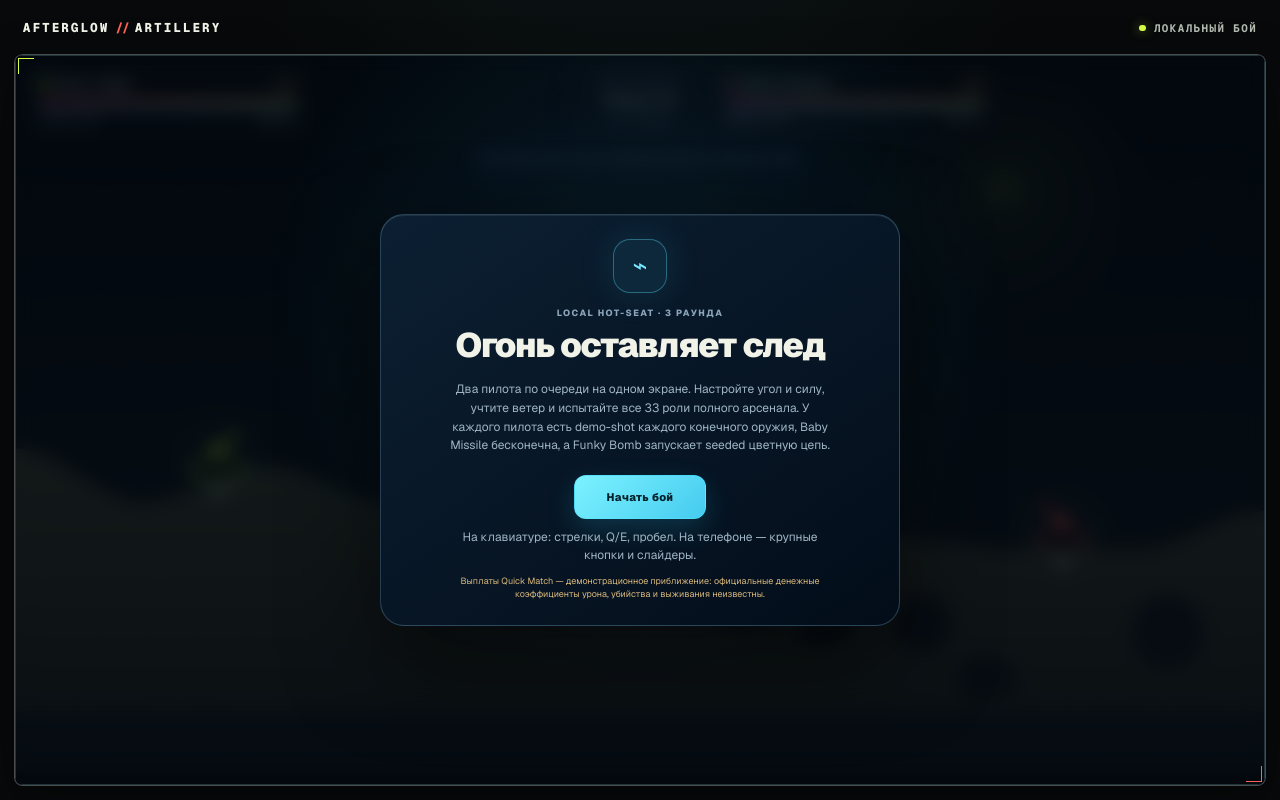
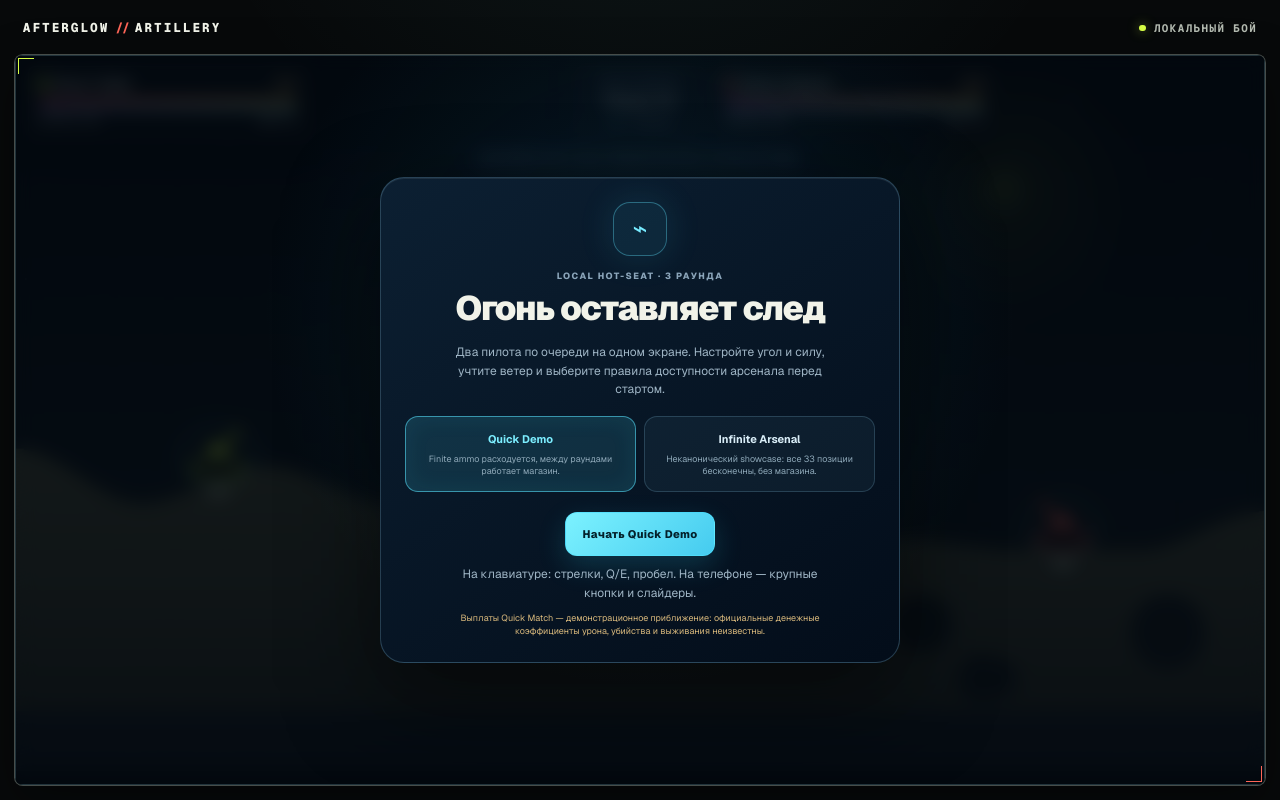
Before and after one commit to xxsrez/afterglow-artillery, a Next.js app: page / in a window 1280 px wide. Built offline with nearby package versions, Linux system fonts and the light colour scheme.

Commit message:
AND-9 add Infinite Arsenal showcase mode

```diff
--- a/app/game/ScorchedGame.module.css
+++ b/app/game/ScorchedGame.module.css
@@ -189,6 +189,11 @@
   text-transform: uppercase;
 }
 
+.showcaseBadge {
+  color: #ffcf69;
+  text-shadow: 0 0 14px rgba(255, 198, 78, 0.34);
+}
+
 .roundValue {
   display: block;
   margin-top: 2px;
@@ -242,6 +247,7 @@
 .modalButton:focus-visible,
 .shopCard:focus-visible,
 .toggleButton:focus-visible,
+.modeButton:focus-visible,
 .arsenalTab:focus-visible,
 .shopAction:focus-visible {
   outline: 2px solid #fff;
@@ -877,6 +883,48 @@
   color: #79e9ff;
 }
 
+.modeGrid {
+  display: grid;
+  grid-template-columns: repeat(2, minmax(0, 1fr));
+  gap: 8px;
+  margin-top: 17px;
+  text-align: left;
+}
+
+.modeButton {
+  display: grid;
+  min-height: 76px;
+  align-content: center;
+  gap: 5px;
+  padding: 11px 13px;
+  border: 1px solid rgba(147, 208, 238, 0.2);
+  border-radius: 13px;
+  color: #d9edf7;
+  background: rgba(107, 164, 195, 0.08);
+  font: inherit;
+  cursor: pointer;
+}
+
+.modeButton strong {
+  font-size: 11px;
+}
+
+.modeButton span {
+  color: #8ea8b8;
+  font-size: 9px;
+  line-height: 1.35;
+}
+
+.modeButtonActive {
+  border-color: rgba(88, 226, 255, 0.56);
+  background: rgba(73, 202, 233, 0.14);
+  box-shadow: inset 0 0 24px rgba(66, 213, 247, 0.08);
+}
+
+.modeButtonActive strong {
+  color: #7ceeff;
+}
+
 .shopHeader {
   display: grid;
   grid-template-columns: 1fr auto 1fr;
@@ -1423,7 +1471,8 @@
   }
 
   .modalButton,
-  .toggleButton {
+  .toggleButton,
+  .modeButton {
     min-height: 48px;
   }
 
@@ -1508,7 +1557,7 @@
     border-radius: 3px;
   }
 
-  .roundHud .eyebrow {
+  .roundHud .eyebrow:not(.showcaseBadge) {
     display: none;
   }
 
@@ -1553,6 +1602,19 @@
 
   .modalActions {
     margin-top: 10px;
+  }
+
+  .modeGrid {
+    margin-top: 8px;
+  }
+
+  .modeButton {
+    min-height: 58px;
+    padding: 7px 9px;
+  }
+
+  .modeButton span {
+    font-size: 8px;
   }
 
   .shopHeader {
--- a/app/game/ScorchedGame.tsx
+++ b/app/game/ScorchedGame.tsx
@@ -9,12 +9,14 @@ import {
   WEAPONS,
   WORLD_HEIGHT,
   WORLD_WIDTH,
+  DEFAULT_DEMO_MATCH_MODE,
   availableSelectedWeapon,
   applyInterest,
   calculateInterest,
   consumePlayerWeapon,
   createDemoInventory,
   generateTerrain,
+  isInfiniteArsenalMode,
   isPlayerWeaponAvailable,
   nextPlayerIndex,
   purchaseWeapon,
@@ -23,8 +25,10 @@ import {
   restoreAvailableSelectedWeapon,
   selectPlayerWeapon,
   sellWeapon,
+  shouldOpenInterroundShop,
   simulateTrajectory,
   updatePlayerAim,
+  type DemoMatchMode,
   type Tank,
   type TrajectoryPoint,
   type Vector2,
@@ -191,6 +195,7 @@ interface PlayerTank extends Tank {
 
 interface GameModel {
   seed: number;
+  mode: DemoMatchMode;
   phase: GamePhase;
   round: number;
   activePlayer: 0 | 1;
@@ -446,6 +451,7 @@ function createGame(seed = 41_705): GameModel {
 
   return {
     seed,
+    mode: DEFAULT_DEMO_MATCH_MODE,
     phase: "intro",
     round: 1,
     activePlayer: 0,
@@ -469,8 +475,12 @@ function weaponAmmo(tank: PlayerTank, weaponId: WeaponId): number {
   return weaponAmmoCount(tank.inventory, weaponId);
 }
 
-function canUseWeapon(tank: PlayerTank, weaponId: WeaponId): boolean {
-  return isPlayerWeaponAvailable(tank, weaponId);
+function canUseWeapon(
+  model: GameModel,
+  tank: PlayerTank,
+  weaponId: WeaponId,
+): boolean {
+  return isPlayerWeaponAvailable(tank, weaponId, model.mode);
 }
 
 function projectileOrigin(tank: PlayerTank): Vector2 {
@@ -1533,7 +1543,7 @@ function chooseAvailableWeapon(
   model: GameModel,
   player: 0 | 1,
 ): WeaponId {
-  return availableSelectedWeapon(model.tanks[player]);
+  return availableSelectedWeapon(model.tanks[player], model.mode);
 }
 
 function shotOutcomeText(model: GameModel, shot: ShotVisual): string {
@@ -1577,6 +1587,7 @@ function completeRound(model: GameModel): void {
     model.tanks[winner].wins += 1;
   }
 
+  if (shouldOpenInterroundShop(model.mode)) {
     model.tanks.forEach((tank, index) => {
       tank.credits +=
         7_000 +
@@ -1585,6 +1596,12 @@ function completeRound(model: GameModel): void {
       tank.bankAtRoundStart = tank.credits;
       tank.lastInterest = 0;
     });
+  } else {
+    model.tanks.forEach((tank) => {
+      tank.bankAtRoundStart = 0;
+      tank.lastInterest = 0;
+    });
+  }
 
   model.phase = "roundEnd";
   model.message = draw
@@ -1593,14 +1610,22 @@ function completeRound(model: GameModel): void {
 }
 
 function prepareNextRound(model: GameModel): void {
-  const interestEarned = model.tanks.map((tank) => {
+  const applyRoundInterest = (tank: PlayerTank): number => {
     const eligibleBank = tank.credits;
     const earned = calculateInterest(eligibleBank);
     const verifiedEarned = applyInterest(eligibleBank) - eligibleBank;
     tank.lastInterest = Math.min(earned, verifiedEarned);
     tank.credits += tank.lastInterest;
     return tank.lastInterest;
-  });
+  };
+  const interestEarned: [number, number] = shouldOpenInterroundShop(
+    model.mode,
+  )
+    ? [
+        applyRoundInterest(model.tanks[0]),
+        applyRoundInterest(model.tanks[1]),
+      ]
+    : [0, 0];
 
   model.round += 1;
   model.turn = 0;
@@ -1631,9 +1656,10 @@ function prepareNextRound(model: GameModel): void {
   });
 
   model.phase = "aiming";
-  model.message =
-    `Раунд ${model.round}. Проценты 5%: +₡${formatCredits(interestEarned[0] ?? 0)} / ` +
-    `+₡${formatCredits(interestEarned[1] ?? 0)}. Ветер ${Math.abs(model.wind)}.`;
+  model.message = isInfiniteArsenalMode(model.mode)
+    ? `Раунд ${model.round}. Infinite Arsenal: магазин пропущен, все 33 позиции доступны. Ветер ${Math.abs(model.wind)}.`
+    : `Раунд ${model.round}. Проценты 5%: +₡${formatCredits(interestEarned[0])} / ` +
+      `+₡${formatCredits(interestEarned[1])}. Ветер ${Math.abs(model.wind)}.`;
 }
 
 function renderTerrain(
@@ -2804,6 +2830,7 @@ export default function ScorchedGame() {
   const [weaponSelectorOpen, setWeaponSelectorOpen] = useState(false);
 
   const model = gameRef.current;
+  const infiniteArsenal = isInfiniteArsenalMode(model.mode);
   const activeTank = model.tanks[model.activePlayer];
   const selectedWeapon = chooseAvailableWeapon(model, model.activePlayer);
   const selectedWeaponDefinition = catalogWeapon(selectedWeapon);
@@ -2934,7 +2961,10 @@ export default function ScorchedGame() {
       completeRound(game);
     } else {
       game.activePlayer = nextPlayerIndex(shot.owner);
-      restoreAvailableSelectedWeapon(game.tanks[game.activePlayer]);
+      restoreAvailableSelectedWeapon(
+        game.tanks[game.activePlayer],
+        game.mode,
+      );
       game.phase = "aiming";
       game.message = `${game.tanks[game.activePlayer].name}: учитывайте ветер и след прошлого выстрела.`;
     }
@@ -3084,7 +3114,7 @@ export default function ScorchedGame() {
         return;
       }
       const tank = game.tanks[game.activePlayer];
-      if (!selectPlayerWeapon(tank, weaponId)) {
+      if (!selectPlayerWeapon(tank, weaponId, game.mode)) {
         game.message = `${catalogWeapon(weaponId).name}: боезапас исчерпан.`;
         refresh();
         return;
@@ -3099,7 +3129,13 @@ export default function ScorchedGame() {
   const selectWeaponFromSelector = useCallback(
     (weaponId: WeaponId) => {
       const game = gameRef.current;
-      if (!canUseWeapon(game.tanks[game.activePlayer], weaponId)) {
+      if (
+        !canUseWeapon(
+          game,
+          game.tanks[game.activePlayer],
+          weaponId,
+        )
+      ) {
         return;
       }
       selectWeapon(weaponId);
@@ -3179,7 +3215,11 @@ export default function ScorchedGame() {
         const candidate = WEAPONS[index];
         if (
           candidate &&
-          canUseWeapon(game.tanks[game.activePlayer], candidate.id)
+          canUseWeapon(
+            game,
+            game.tanks[game.activePlayer],
+            candidate.id,
+          )
         ) {
           selectWeapon(candidate.id);
           break;
@@ -3198,7 +3238,7 @@ export default function ScorchedGame() {
     const owner = game.activePlayer;
     const weaponId = chooseAvailableWeapon(game, owner);
     const tank = game.tanks[owner];
-    consumePlayerWeapon(tank, weaponId);
+    consumePlayerWeapon(tank, weaponId, game.mode);
 
     impactAudioPlayedRef.current = false;
     shotRef.current = buildShot(game, owner, weaponId);
@@ -3294,10 +3334,27 @@ export default function ScorchedGame() {
     }
   }, [refresh]);
 
+  const selectMatchMode = useCallback(
+    (mode: DemoMatchMode) => {
+      const game = gameRef.current;
+      if (game.phase !== "intro") {
+        return;
+      }
+      game.mode = mode;
+      game.message = isInfiniteArsenalMode(mode)
+        ? "Infinite Arsenal выбран: все 33 позиции бесконечны, магазин отключён."
+        : "Quick Demo выбран: finite ammo расходуется, между раундами работает магазин.";
+      refresh();
+    },
+    [refresh],
+  );
+
   const startMatch = useCallback(() => {
     const game = gameRef.current;
     game.phase = "aiming";
-    game.message = `${game.tanks[game.activePlayer].name}: выберите оружие и сделайте первый выстрел.`;
+    game.message = isInfiniteArsenalMode(game.mode)
+      ? `${game.tanks[game.activePlayer].name}: Infinite Arsenal — выберите любую из 33 позиций.`
+      : `${game.tanks[game.activePlayer].name}: выберите оружие и сделайте первый выстрел.`;
     refresh();
     void ensureAudio();
   }, [ensureAudio, refresh]);
@@ -3307,10 +3364,12 @@ export default function ScorchedGame() {
     if (game.round >= TOTAL_ROUNDS) {
       game.phase = "matchEnd";
       game.message = "Три раунда завершены.";
-    } else {
+    } else if (shouldOpenInterroundShop(game.mode)) {
       game.phase = "shop";
       game.shopPlayer = 0;
       game.message = `${game.tanks[0].name}: выберите покупки на следующий раунд.`;
+    } else {
+      prepareNextRound(game);
     }
     refresh();
   }, [refresh]);
@@ -3598,7 +3657,13 @@ export default function ScorchedGame() {
         ))}
 
         <section className={styles.roundHud} aria-label="Раунд и ветер">
-          <p className={styles.eyebrow}>Quick Match</p>
+          <p
+            className={`${styles.eyebrow} ${
+              infiniteArsenal ? styles.showcaseBadge : ""
+            }`}
+          >
+            {infiniteArsenal ? "Infinite Arsenal" : "Quick Match"}
+          </p>
           <strong className={styles.roundValue}>
             Раунд {model.round}/{TOTAL_ROUNDS}
           </strong>
@@ -3693,7 +3758,9 @@ export default function ScorchedGame() {
               aria-controls="weapon-selector-dialog"
               data-game-keyboard-owner="aiming"
               aria-label={`Открыть арсенал: ${selectedWeaponDefinition.name}, ${
-                selectedWeaponDefinition.ammo.kind === "unlimited"
+                infiniteArsenal
+                  ? "бесконечный showcase-доступ"
+                  : selectedWeaponDefinition.ammo.kind === "unlimited"
                   ? "бесконечный запас"
                   : `боезапас ${weaponAmmo(activeTank, selectedWeapon)}`
               }`}
@@ -3714,7 +3781,9 @@ export default function ScorchedGame() {
               </span>
               <span className={styles.weaponTriggerMeta}>
                 <strong>
-                  {selectedWeaponDefinition.ammo.kind === "unlimited"
+                  {infiniteArsenal
+                    ? "∞ showcase"
+                    : selectedWeaponDefinition.ammo.kind === "unlimited"
                     ? "∞ базовый"
                     : `× ${weaponAmmo(activeTank, selectedWeapon)}`}
                 </strong>
@@ -3831,15 +3900,25 @@ export default function ScorchedGame() {
           >
             {selectorWeapons.map((weapon) => {
               const ammo = weaponAmmo(activeTank, weapon.id);
-              const available = canUseWeapon(activeTank, weapon.id);
+              const available = canUseWeapon(
+                model,
+                activeTank,
+                weapon.id,
+              );
               const selected = selectedWeapon === weapon.id;
-              const status = selected
-                ? "Выбрано"
+              const availabilityStatus = infiniteArsenal
+                ? "Бесконечный доступ"
                 : weapon.ammo.kind === "unlimited"
                   ? "Базовый"
                   : available
                     ? `Боезапас ${ammo}`
                     : "Нет заряда";
+              const status = selected
+                ? "Выбрано"
+                : availabilityStatus;
+              const accessibleStatus = selected
+                ? `Выбрано, ${availabilityStatus}`
+                : availabilityStatus;
 
               return (
                 <button
@@ -3858,7 +3937,7 @@ export default function ScorchedGame() {
                   aria-disabled={!available}
                   aria-label={`${weapon.name}, ${weaponCategoryLabel(
                     weapon.category,
-                  )}, ${status}`}
+                  )}, ${accessibleStatus}`}
                   title={weapon.description}
                   onClick={() => {
                     if (available) {
@@ -3884,7 +3963,10 @@ export default function ScorchedGame() {
                   <span className={styles.weaponOptionStatus}>
                     <strong>{status}</strong>
                     <span>
-                      {weapon.ammo.kind === "unlimited" ? "∞" : `× ${ammo}`}
+                      {infiniteArsenal ||
+                      weapon.ammo.kind === "unlimited"
+                        ? "∞"
+                        : `× ${ammo}`}
                     </span>
                   </span>
                 </button>
@@ -3906,24 +3988,61 @@ export default function ScorchedGame() {
             </h2>
             <p className={styles.modalText}>
               Два пилота по очереди на одном экране. Настройте угол и силу,
-              учтите ветер и испытайте все 33 роли полного арсенала. У каждого
-              пилота есть demo-shot каждого конечного оружия, Baby Missile
-              бесконечна, а Funky Bomb запускает seeded цветную цепь.
+              учтите ветер и выберите правила доступности арсенала перед
+              стартом.
             </p>
+            <div
+              className={styles.modeGrid}
+              aria-label="Режим матча"
+            >
+              <button
+                type="button"
+                className={`${styles.modeButton} ${
+                  !infiniteArsenal ? styles.modeButtonActive : ""
+                }`}
+                aria-pressed={!infiniteArsenal}
+                onClick={() => selectMatchMode("quick-demo")}
+              >
+                <strong>Quick Demo</strong>
+                <span>
+                  Finite ammo расходуется, между раундами работает магазин.
+                </span>
+              </button>
+              <button
+                type="button"
+                className={`${styles.modeButton} ${
+                  infiniteArsenal ? styles.modeButtonActive : ""
+                }`}
+                aria-pressed={infiniteArsenal}
+                onClick={() => selectMatchMode("infinite-arsenal")}
+              >
+                <strong>Infinite Arsenal</strong>
+                <span>
+                  Неканонический showcase: все 33 позиции бесконечны, без
+                  магазина.
+                </span>
+              </button>
+            </div>
             <div className={styles.modalActions}>
               <button
                 type="button"
                 className={`${styles.modalButton} ${styles.modalButtonPrimary}`}
                 onClick={() => void startMatch()}
               >
-                Начать бой
+                {infiniteArsenal
+                  ? "Начать Infinite Arsenal"
+                  : "Начать Quick Demo"}
               </button>
             </div>
             <p className={styles.modalText}>
               На клавиатуре: стрелки, Q/E, пробел. На телефоне — крупные
               кнопки и слайдеры.
             </p>
-            <p className={styles.disclosure}>{DEMO_PAYOUT_DISCLOSURE}</p>
+            <p className={styles.disclosure}>
+              {infiniteArsenal
+                ? "Infinite Arsenal — демонстрационный неканонический режим; механика выстрела не меняется, отключены только расход ammo и магазин."
+                : DEMO_PAYOUT_DISCLOSURE}
+            </p>
           </section>
         </div>
       )}
@@ -4005,10 +4124,15 @@ export default function ScorchedGame() {
                 : `${model.tanks[model.roundWinner as 0 | 1].name} побеждает`}
             </h2>
             <p className={styles.modalText}>
-              Оба пилота получили награду за нанесённый урон. Победителю
-              начислен дополнительный бонус.
+              {infiniteArsenal
+                ? "Showcase сохраняет результат раунда, но пропускает экономику и сразу продолжает с бесконечным арсеналом."
+                : "Оба пилота получили награду за нанесённый урон. Победителю начислен дополнительный бонус."}
             </p>
-            <p className={styles.disclosure}>{DEMO_PAYOUT_DISCLOSURE}</p>
+            {!infiniteArsenal && (
+              <p className={styles.disclosure}>
+                {DEMO_PAYOUT_DISCLOSURE}
+              </p>
+            )}
             <div className={styles.scoreGrid}>
               {model.tanks.map((tank) => (
                 <div
@@ -4031,7 +4155,11 @@ export default function ScorchedGame() {
                 className={`${styles.modalButton} ${styles.modalButtonPrimary}`}
                 onClick={openRoundResult}
               >
-                {model.round >= TOTAL_ROUNDS ? "Итоги матча" : "В магазин"}
+                {model.round >= TOTAL_ROUNDS
+                  ? "Итоги матча"
+                  : infiniteArsenal
+                    ? "Следующий showcase-раунд"
+                    : "В магазин"}
               </button>
             </div>
           </section>
@@ -4284,7 +4412,11 @@ export default function ScorchedGame() {
             <div className={styles.modalMark} aria-hidden="true">
               ✺
             </div>
-            <p className={styles.eyebrow}>Quick Match завершён</p>
+            <p className={styles.eyebrow}>
+              {infiniteArsenal
+                ? "Infinite Arsenal завершён"
+                : "Quick Match завершён"}
+            </p>
             <h2 id="match-title" className={styles.modalTitle}>
               {winner ? `${winner.name} — победитель` : "Матч окончен вничью"}
             </h2>
--- a/lib/game/index.ts
+++ b/lib/game/index.ts
@@ -1,6 +1,7 @@
 export * from "./ballistics";
 export * from "./constants";
 export * from "./economy";
+export * from "./match-policy";
 export * from "./player-turn";
 export * from "./random";
 export * from "./terrain";
```
Also changed, not shown: lib/game/match-policy.ts (added, +39 -0 lines), lib/game/player-turn.ts (+17 -10 lines), 5 other files (tests, documents, lock files or other folders). Lines whose indentation alone changed are shown as unchanged.
